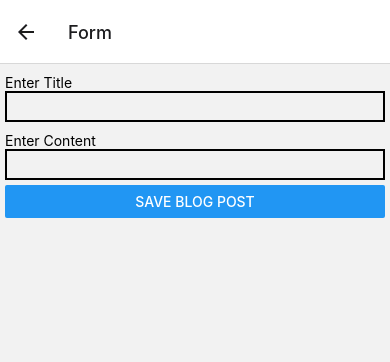
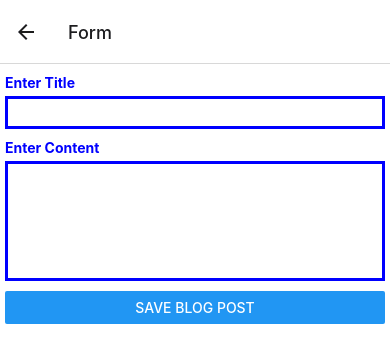
Before and after one commit to GeoMukkath/NativeBlog, a React Native app: screen /Form in a window 390 px wide. Shown: the top 362 px of the page. Built offline with nearby package versions, Linux system fonts and the light colour scheme; no server answers.

Commit message:
Added new styles

```diff
--- a/App.js
+++ b/App.js
@@ -2,7 +2,7 @@
 
 import * as React from "react";
 import { View, Text, Button, TouchableOpacity } from "react-native";
-import { NavigationContainer } from "@react-navigation/native";
+import { NavigationContainer, DefaultTheme } from "@react-navigation/native";
 import { createNativeStackNavigator } from "@react-navigation/native-stack";
 import IndexScreen from "./src/screens/IndexScreen";
 import { BlogProvider } from "./src/context/BlogContext";
@@ -14,9 +14,12 @@ import BlogForm from "./src/components/BlogForm";
 
 const Stack = createNativeStackNavigator();
 
+const navTheme = DefaultTheme;
+navTheme.colors.background = "#fff";
+
 const App = () => {
   return (
-    <NavigationContainer>
+    <NavigationContainer theme={navTheme}>
       <Stack.Navigator>
         <Stack.Screen
           name="Blogs"
@@ -27,6 +30,7 @@ const App = () => {
                 <Feather
                   name="plus"
                   size={47}
+                  color="blue"
                   onPress={() => navigation.navigate("Create")}
                 />
               </TouchableOpacity>
--- a/package.json
+++ b/package.json
@@ -12,12 +12,14 @@
     "@react-navigation/native": "^6.0.13",
     "@react-navigation/native-stack": "^6.9.0",
     "axios": "^1.1.3",
+    "css-to-react-native": "^3.0.0",
     "expo": "~46.0.8",
     "expo-status-bar": "~1.4.0",
     "react": "18.0.0",
     "react-native": "0.69.6",
     "react-native-safe-area-context": "4.3.1",
-    "react-native-screens": "~3.15.0"
+    "react-native-screens": "~3.15.0",
+    "styled-components": "^5.3.6"
   },
   "devDependencies": {
     "@babel/core": "^7.12.9"
--- a/src/api/jsonServer.js
+++ b/src/api/jsonServer.js
@@ -1,5 +1,5 @@
 import axios from "axios";
 
 export default axios.create({
-  baseURL: "https://7066-223-30-70-211.in.ngrok.io",
+  baseURL: "https://b1c1-2401-4900-2341-7873-84a4-6f86-daef-3ef2.in.ngrok.io",
 });
--- a/src/components/BlogForm.js
+++ b/src/components/BlogForm.js
@@ -9,23 +9,26 @@ const BlogForm = ({ onSubmit, initialValues }) => {
   return (
     <View style={Styles.container}>
       <View style={Styles.paddingTopBottom}>
-        <Text>Enter Title</Text>
+        <Text style={Styles.text}>Enter Title</Text>
         <TextInput
-          style={Styles.input}
+          style={Styles.inputTitle}
           value={title}
           onChangeText={(title) => setTitle(title)}
         />
       </View>
       <View style={Styles.paddingTopBottom}>
-        <Text>Enter Content</Text>
+        <Text style={Styles.text}>Enter Content</Text>
         <TextInput
-          style={Styles.input}
+          multiline={true}
+          numberOfLines={4}
+          style={Styles.inputContent}
           value={content}
           onChangeText={(content) => setContent(content)}
         />
       </View>
       <Button
         title="Save Blog Post"
+        style={{ backgroundColor: "#00008B" }}
         onPress={() =>
           onSubmit(title, content, () => console.log(title, content))
         }
@@ -42,14 +45,29 @@ BlogForm.defaultProps = {
 };
 
 const Styles = StyleSheet.create({
+  text: {
+    color: "blue",
+    marginBottom: 5,
+    fontWeight: "bold",
+  },
   paddingTopBottom: {
     paddingTop: 5,
     paddingBottom: 5,
   },
-  input: {
-    borderWidth: 2,
-    borderColor: "black",
+  inputTitle: {
+    borderWidth: 3,
+    borderColor: "blue",
     padding: 5,
+    color: "darkblue",
+  },
+  inputContent: {
+    borderWidth: 3,
+    borderColor: "blue",
+    padding: 5,
+    height: 120,
+    textAlignVertical: "top",
+    color: "darkblue",
+    marginBottom: 5,
   },
   container: {
     padding: 5,
--- a/src/screens/IndexScreen.js
+++ b/src/screens/IndexScreen.js
@@ -10,6 +10,7 @@ import {
 import React, { useContext, useEffect } from "react";
 import BlogContext from "../context/BlogContext";
 import { Feather } from "@expo/vector-icons";
+import styled from "styled-components";
 
 const IndexScreen = ({ navigation }) => {
   const { data, deleteBlogPost, getBlogPosts } = useContext(BlogContext);
@@ -34,9 +35,9 @@ const IndexScreen = ({ navigation }) => {
               onPress={() => navigation.navigate("Show", { id: item.id })}
             >
               <View style={styles.row}>
-                <Text>{item.title}</Text>
+                <Text style={styles.text}>{item.title}</Text>
                 <TouchableOpacity onPress={() => deleteBlogPost(item.id)}>
-                  <Feather name="trash" size={24} color="black" />
+                  <Feather name="trash" size={24} color="blue" />
                 </TouchableOpacity>
               </View>
             </TouchableOpacity>
@@ -62,9 +63,16 @@ const styles = StyleSheet.create({
     flexDirection: "row",
     justifyContent: "space-between",
     paddingVertical: 10,
-    paddingHorizontal: 5,
-    borderBottomWidth: 1,
-    borderColor: "lightgrey",
+    paddingHorizontal: 15,
+    borderWidth: 1,
+    borderColor: "blue",
+    marginTop: 10,
+    marginLeft: 7,
+    marginRight: 7,
+  },
+  text: {
+    color: "blue",
+    marginBottom: 5,
   },
 });
 
--- a/src/screens/ShowScreen.js
+++ b/src/screens/ShowScreen.js
@@ -1,4 +1,4 @@
-import { View, Text, TouchableOpacity } from "react-native";
+import { View, Text, TouchableOpacity, StyleSheet } from "react-native";
 import React, { useContext, useEffect } from "react";
 import BlogContext from "../context/BlogContext";
 import { Feather, EvilIcons } from "@expo/vector-icons";
@@ -14,6 +14,7 @@ const ShowScreen = ({ navigation, route }) => {
           <EvilIcons
             name="pencil"
             size={47}
+            color="blue"
             onPress={() => navigation.navigate("Edit", { id: blogPost.id })}
           />
         </TouchableOpacity>
@@ -22,11 +23,34 @@ const ShowScreen = ({ navigation, route }) => {
   }, []);
 
   return (
-    <View>
-      <Text>{blogPost.title}</Text>
-      <Text>{blogPost.content}</Text>
+    <View style={Styles.container}>
+      <Text style={[Styles.text, Styles.topic]}>{blogPost.title}</Text>
+      <Text style={{ color: "blue" }}>
+        *************************************************************
+      </Text>
+      <Text style={[Styles.text, Styles.content]}>{blogPost.content}</Text>
     </View>
   );
 };
 
+const Styles = StyleSheet.create({
+  text: {
+    color: "blue",
+    marginBottom: 5,
+  },
+  container: {
+    marginTop: 10,
+    marginLeft: 10,
+    marginRight: 10,
+  },
+  topic: {
+    fontSize: 30,
+    fontWeight: "bold",
+    letterSpacing: 2,
+  },
+  content: {
+    fontSize: 20,
+  },
+});
+
 export default ShowScreen;
```
Also changed, not shown: 2 other files (tests, documents, lock files or other folders).
